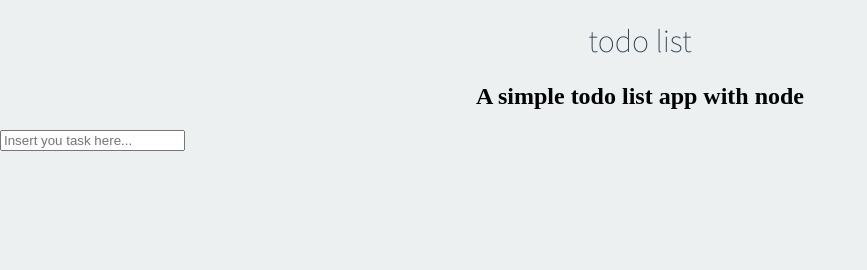
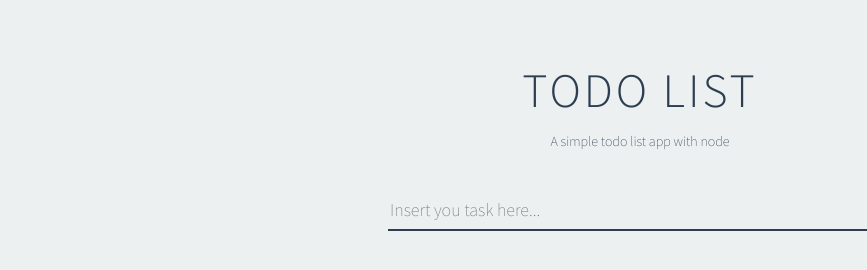
Before and after one commit to csergey8/todos_api, a website: page views/index.html in a window 1280 px wide. Shown: the whole page, without its empty margins (0-867 px from the left). Drawn offline with nearby package versions, Linux system fonts and the light colour scheme; files that its build step writes are made by us from their sources; files whose address does not match are found by name.

Commit message:
add styles

```diff
--- a/public/app.css
+++ b/public/app.css
@@ -4,14 +4,50 @@ body {
   margin: 0;
   padding: 0;
   background: #ecf0f1;
+  font-family: 'Source Sans Pro', sans-serif;
 }
+
+/* Header styles */
 
 header {
   text-align: center;
+  margin-top: 60px;
 }
 
 header h1 {
+  color: #2c3e50;
+  font-size: 3rem;
+  font-weight: 300;
+  text-transform: uppercase;
+  letter-spacing: 3px;
+  margin-bottom: 5px;
+}
+
+header h2 {
   font-family: 'Source Sans Pro', sans-serif;
   color: #2c3e50;
   font-weight: 200;
+  font-size: 14px;
 }
+
+/* Input Styles */
+
+.form {
+  text-align: center;
+  padding: 30px;
+}
+
+input {
+  font-family: 'Source Sans Pro', sans-serif;
+  font-size: 18px;
+  font-weight: 200;
+  width: 500px;
+  line-height: 2;
+  border: none;
+  border-bottom: 2px solid #2c3e50;
+  background-color: #ecf0f1;
+}
+
+input:focus {
+  outline: none;
+}
```
